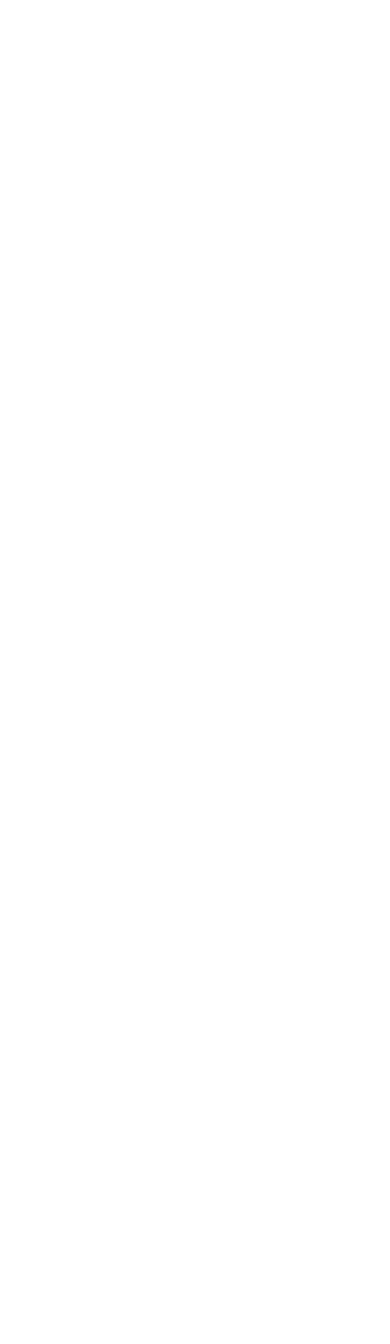
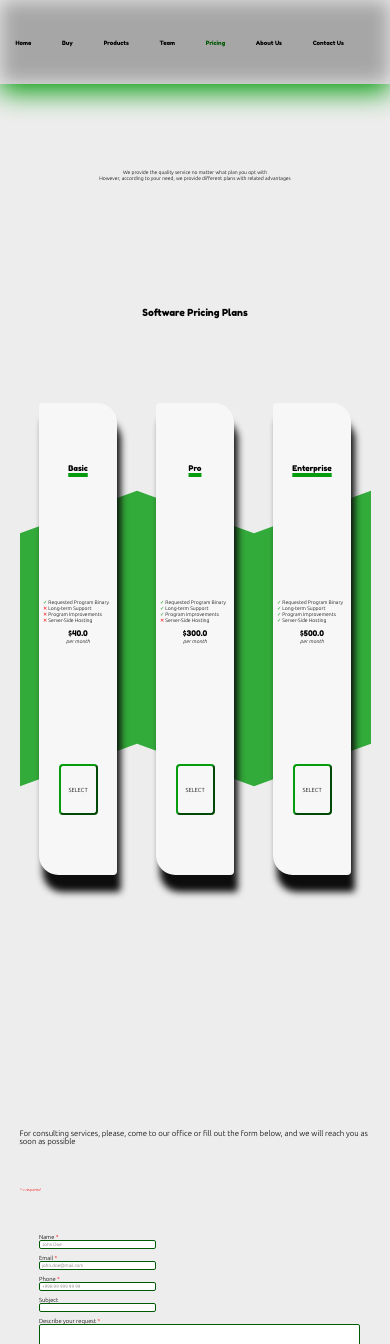
Before and after one commit to 00012878/WT_CW1, a plain HTML site: page html/pricing.html in a window 390 px wide. Shown: the top 1344 px of the page. Before the commit the page ends 844 px from the top, so only its background shows below. Drawn offline with Linux system fonts and the light colour scheme.

Commit message:
Completed pricing.html page
Finished pricing.html page and added buy.html addition

```diff
--- a/css/about.css
+++ b/css/about.css
@@ -14,6 +14,9 @@ main {
 .main-title-upper, .main-title-lower {
     font-family: Ubuntu, sans-serif;
     font-size: 1.5vw;
+}
+.main-title-upper {
+    text-decoration: underline #069c0e .5vh;
 }
 .main-title {
     font-family: "Fredoka One", monospace;
--- /dev/null
+++ b/css/pricing.css
@@ -0,0 +1,142 @@
+header {
+    margin-bottom: 10vh;
+}
+.intro {
+    font-family: Ubuntu, sans-serif;
+    font-size: 1.3vw;
+    text-align: center;
+    margin-bottom: 15vh;
+}
+
+main {
+    display: flex;
+    align-items: center;
+    flex-wrap: wrap;
+    justify-content: space-around;
+    margin-bottom: 30vh;
+}
+.main-title {
+    width: 100vw;
+    text-align: center;
+    font-family: "Fredoka One", monospace;
+    font-size: 2.5vw;
+    margin-bottom: 10vh;
+}
+.main-content {
+    display: flex;
+    align-items: center;
+    justify-content: center;
+}
+.main-content-element {
+    width: 30vw;
+    height: 56vh;
+    position: relative;
+    display: flex;
+    align-items: center;
+    justify-content: center;
+}
+.main-content-element-bg {
+    width: 30vw;
+    height: 30vh;
+    background-color: #069c0e;
+    opacity: .8;
+    position: absolute;
+    z-index: -1;
+    transform: skewY(-20deg);
+}
+.second > .main-content-element-bg {
+    transform: skewY(20deg);
+}
+.main-content-element-card {
+    position: absolute;
+    width: 20vw;
+    height: 56vh;
+    border-radius: 1vw 5vw;
+    box-shadow: 1vw 2vh 2vw #0d0d0d;
+    background-color: #f7f7f7;
+    display: flex;
+    align-items: center;
+    justify-content: center;
+    flex-wrap: wrap;
+}
+.main-content-element-card-title {
+    width: inherit;
+    font-family: "Fredoka One", monospace;
+    font-size: 2vw;
+    text-align: center;
+    text-decoration: #069c0e underline .5vh;
+}
+.main-content-element-card-content {
+    width: inherit;
+}
+.main-content-element-card-content ul {
+    font-family: Ubuntu, sans-serif;
+    font-size: 1.3vw;
+    list-style-type: none;
+    padding: 0 1vw;
+}
+.main-price, .main-price-lower {
+    text-align: center;
+}
+.main-price {
+    font-family: "Fredoka One", monospace;
+    font-size: 2vw;
+}
+.main-price-lower {
+    font-family: Ubuntu, sans-serif;
+    font-size: 1.3vw;
+    font-style: italic;
+}
+.main-content-element-card button, nav button {
+    font-size: 1.5vw;
+    font-family: Ubuntu, sans-serif;
+    background-color: #f7f7f7;
+    border-radius: 1vw;
+    border-color: #069c0e;
+    color: black;
+    width: 10vw;
+    height: 6vh;
+    transition: all .2s ease-in-out;
+}
+.main-content-element-card button:hover, nav button:hover {
+    background-color: #0d0d0d; /* black */
+    color: #069c0e;
+    cursor: pointer;
+}
+.note {
+    color: red;
+    margin-bottom: 5vh;
+    font-size: 1vw;
+    font-style: italic;
+}
+nav {
+    margin-bottom: 10vh;
+}
+nav div {
+    font-family: Ubuntu, sans-serif;
+    font-size: 2vw;
+    padding: 0 5vw;
+    margin-bottom: 5vh;
+}
+nav form {
+    font-family: Ubuntu, sans-serif;
+    font-size: 1.5vw;
+}
+nav form label, nav form input, nav form textarea {
+    margin: 0 10vw;
+}
+nav form input, nav form textarea {
+    font-family: Ubuntu, sans-serif;
+    font-size: 1.2vw;
+    border: .2vw #005905 solid;
+    border-radius: .5vw;
+}
+nav form input {
+    width: 30vw;
+}
+nav button {
+    margin-left: 10vw;
+}
+nav button:nth-of-type(2) {
+    margin-left: 2vw;
+}
--- a/css/products.css
+++ b/css/products.css
@@ -62,6 +62,7 @@ nav {
     font-size: 1.3vw;
     margin: 0;
     list-style-type: "- ";
+    padding: 0;
 }
 .list a {
     /*font-weight: bolder;*/
--- a/html/pricing.html
+++ b/html/pricing.html
@@ -0,0 +1,161 @@
+<!doctype html>
+<html lang="en">
+<head>
+    <meta charset="UTF-8">
+    <meta name="viewport"
+          content="width=device-width, user-scalable=no, initial-scale=1.0, maximum-scale=1.0, minimum-scale=1.0">
+    <meta http-equiv="X-UA-Compatible" content="ie=edge">
+    <link rel="stylesheet" href="../css/master.css">
+    <link rel="stylesheet" href="../css/pricing.css">
+    <title>[0 | 1] Pricing Plans</title>
+</head>
+<body class="light-theme">
+    <div id="pricing"></div>
+    <header>
+        <div class="header">
+            <div><a href="../index.html" class="underline-left-to-right">Home</a></div>
+            <div><a href="./buy.html" class="underline-left-to-right">Buy</a></div>
+            <div><a href="./products.html" class="underline-left-to-right">Products</a></div>
+            <div><a href="./team.html" class="underline-left-to-right">Team</a></div>
+            <div><a href="#pricing" class="underline-left-to-right" style="color: #005905;">Pricing</a></div>
+            <div><a href="./about.html" class="underline-left-to-right">About Us</a></div>
+            <div><a href="#contacts" class="underline-left-to-right">Contact Us</a></div>
+            <div id="theme-switcher"></div>
+        </div>
+    </header>
+    <div class="intro">
+        We provide the quality service no matter what plan you opt with
+        <br>
+        However, according to your need, we provide different plans with related advantages
+    </div>
+    <main>
+        <div class="main-title">Software Pricing Plans</div>
+        <div class="main-content">
+            <div class="main-content-element">
+                <div class="main-content-element-bg">
+                </div>
+                <div class="main-content-element-card">
+                    <div class="main-content-element-card-title">Basic</div>
+                    <div class="main-content-element-card-content">
+                        <ul>
+                            <li><span style="color: #069c0e">&check;</span> Requested Program Binary</li>
+                            <li><span style="color: red">&#10005;</span> Long-term Support</li>
+                            <li><span style="color: red">&#10005;</span> Program Improvements</li>
+                            <li><span style="color: red">&#10005;</span> Server-Side Hosting</li>
+                        </ul>
+                        <div class="main-price">$40.0</div>
+                        <div class="main-price-lower">per month</div>
+                    </div>
+                    <button>SELECT</button>
+                </div>
+            </div>
+            <div class="main-content-element second">
+                <div class="main-content-element-bg">
+                </div>
+                <div class="main-content-element-card">
+                    <div class="main-content-element-card-title">Pro</div>
+                    <div class="main-content-element-card-content">
+                        <ul>
+                            <li><span style="color: #069c0e">&check;</span> Requested Program Binary</li>
+                            <li><span style="color: #069c0e">&check;</span> Long-term Support</li>
+                            <li><span style="color: #069c0e">&check;</span> Program Improvements</li>
+                            <li><span style="color: red">&#10005;</span> Server-Side Hosting</li>
+                        </ul>
+                        <div class="main-price">$300.0</div>
+                        <div class="main-price-lower">per month</div>
+                    </div>
+                    <button>SELECT</button>
+                </div>
+            </div>
+            <div class="main-content-element">
+                <div class="main-content-element-bg">
+                </div>
+                <div class="main-content-element-card">
+                    <div class="main-content-element-card-title">Enterprise</div>
+                    <div class="main-content-element-card-content">
+                        <ul>
+                            <li><span style="color: #069c0e">&check;</span> Requested Program Binary</li>
+                            <li><span style="color: #069c0e">&check;</span> Long-term Support</li>
+                            <li><span style="color: #069c0e">&check;</span> Program Improvements</li>
+                            <li><span style="color: #069c0e">&check;</span> Server-Side Hosting</li>
+                        </ul>
+                        <div class="main-price">$500.0</div>
+                        <div class="main-price-lower">per month</div>
+                    </div>
+                    <button>SELECT</button>
+                </div>
+            </div>
+        </div>
+    </main>
+    <nav>
+        <div>
+            For consulting services, please, come to our office or fill out the form below, and we will reach you as
+            soon as possible
+        </div>
+        <div class="note">
+            * = required
+        </div>
+        <form action="#" method="post">
+            <label for="name">Name <span style="color: red">*</span></label><br>
+            <input type="text" id="name" name="name" placeholder="John Doe" minlength="3" maxlength="40" required>
+            <br><br>
+            <label for="email">Email <span style="color: red">*</span></label><br>
+            <input type="text" id="email" name="email" placeholder="john.doe@mail.com" minlength="7" maxlength="25"
+                   required>
+            <br><br>
+            <label for="phone">Phone <span style="color: red">*</span></label><br>
+            <input type="text" id="phone" name="phone" placeholder="+998 99 999 99 99" maxlength="20" required>
+            <br><br>
+            <label for="subject">Subject</label><br>
+            <input type="text" id="subject" name="subject" maxlength="100">
+            <br><br>
+            <label for="message">Describe your request <span style="color: red">*</span></label><br>
+            <textarea name="message" id="message" cols="100" rows="15" minlength="30" maxlength="2000" required>
+            </textarea>
+            <br><br>
+            <button type="submit">SEND</button>
+            <button type="reset">CLEAR</button>
+        </form>
+    </nav>
+    <hr style="width: 60vw;  margin-bottom: 15vh; background-color: #069c0e; color: #069c0e;">
+    <footer id="contacts">
+        <div class="footer">
+            <div class="footer-element">
+                <div class="footer-title">Location</div>
+                <div class="footer-content"><a href="https://www.google.com/maps/place/Inha+University+in+Tashkent/@41.3385625,69.3337692,18.17z/data=!4m5!3m4!1s0x38aef48a8ed4d0e9:0x3772abeffc72e7b8!8m2!3d41.338525!4d69.33453"
+                                               style="text-decoration: underline #069c0e">
+                    A301, INHA University, Tashkent city, Uzbekistan</a></div>
+            </div>
+            <div class="footer-element">
+                <div class="footer-title">Contacts</div>
+                <div class="footer-content">
+                    Mobile: <a href="tel:+998933228572" style="text-decoration: underline #069c0e">+998933228572</a>
+                    <br>
+                    Email: <a href="mailto:mlcommunity.uz@gmail.com" style="text-decoration: underline #069c0e">
+                    mlcommunity.uz@gmail.com</a>
+                </div>
+            </div>
+            <div class="footer-element">
+                <div class="footer-title">Follow Us</div>
+                <div class="footer-content">
+                    <a href="https://github.com/0or1-ML">
+                        <img src="../img/github.png" alt="github" title="GitHub">
+                    </a>
+                    <a href="https://www.linkedin.com/company/81316541">
+                        <img src="../img/linkedin.png" alt="linkedin" title="LinkedIn">
+                    </a>
+                    <a href="https://www.youtube.com/channel/UC3UNR1M_BP3diQMsKLmsQfQ">
+                        <img src="../img/youtube.png" alt="youtube" title="YouTube">
+                    </a>
+                    <a href="https://www.instagram.com/iut__ml/">
+                        <img src="../img/instagram.png" alt="instagram" title="Instagram">
+                    </a>
+                    <a href="https://t.me/ml_iut_club">
+                        <img src="../img/telegram.png" alt="telegram" title="Telegram">
+                    </a>
+                </div>
+            </div>
+        </div>
+    </footer>
+</body>
+</html>
```
Also changed, not shown: html/about.html (+14 -10 lines), html/products.html (+7 -6 lines), index.html (+6 -5 lines), html/buy.html (added).
